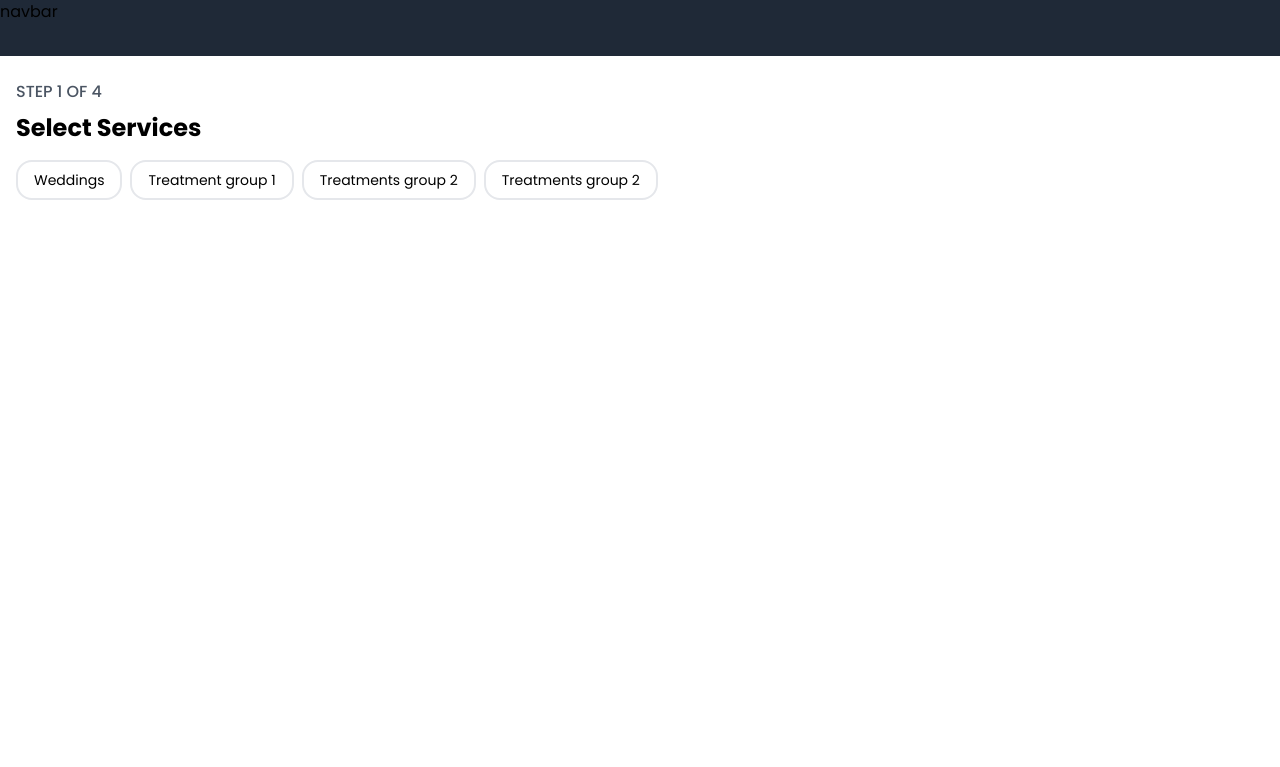
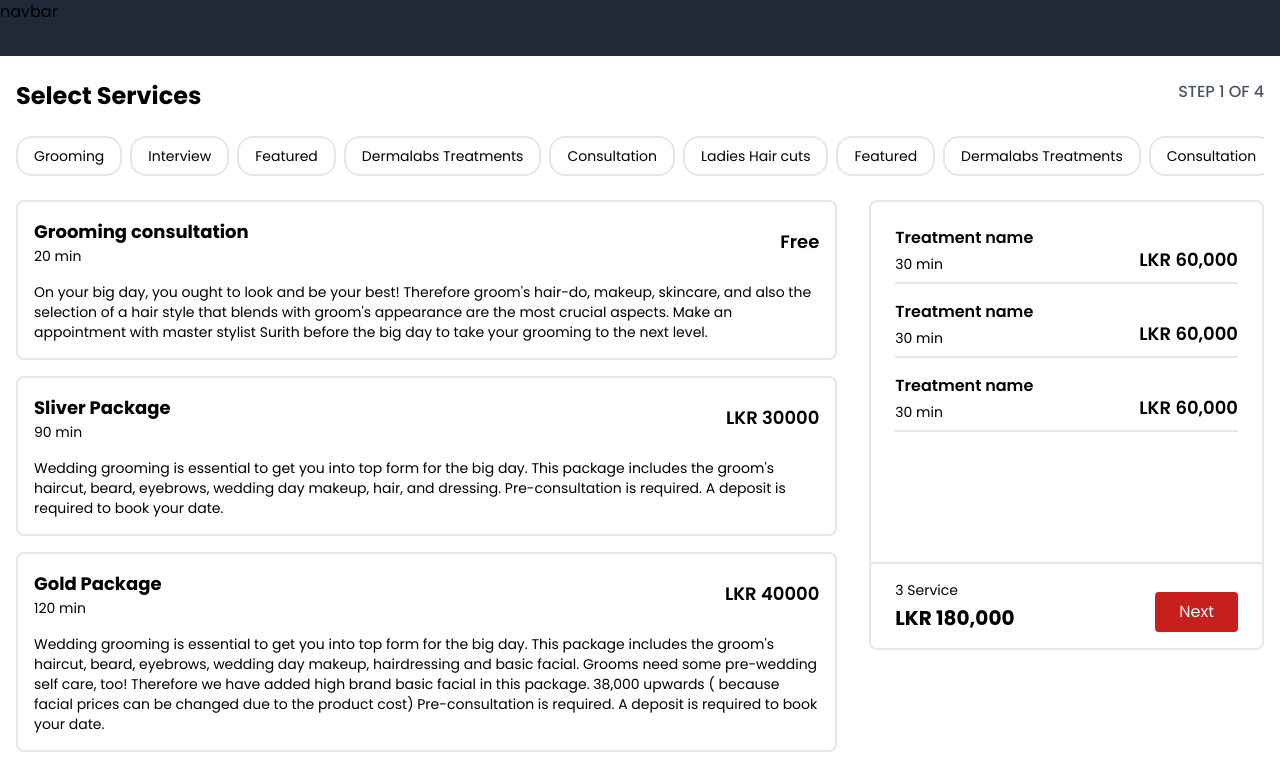
Before and after one commit to Stylioo/stylioo-web, a Next.js app: page /appointment/new in a window 1280 px wide. Shown: the top 767 px of the page. Built offline with nearby package versions, Linux system fonts and the light colour scheme; a web font is replaced by a local one.

Commit message:
select services

```diff
--- a/src/app/appointment/new/SelectService.tsx
+++ b/src/app/appointment/new/SelectService.tsx
@@ -1,31 +1,100 @@
-import Section from "@/components/Section";
+import Container from "@/components/Container"
 import "@/styles/newAppointment.scss"
+
+import { serviceCategories, services } from "@/data/services"
 
 function SelectService() {
     return (
         <>
-            <h2 className="font-bold text-2xl mb-4">Select Services</h2>
-            <div className="flex gap-2 overflow-y-auto hidden-scroll-bar ">
-                <div className="flex min-w-fit cursor-grab">
-                    <input name="type" type="radio" id="wedding" className="hidden t-check-box" />
-                    <label htmlFor="wedding" className="cursor-grab px-4 py-2 border-2 min-w-fit rounded-2xl text-sm t-label">Weddings</label>
+            <div className="sticky top-14 bg-white z-[100]">
+                <Container
+                    style={{
+                        paddingBlock: '1.5rem '
+                    }}
+                >
+                    <div className="flex justify-between mb-6">
+                        <h2 className="font-bold text-2xl">Select Services</h2>
+                        <h3 className="font-medium text-md text-gray-600 mb-2">STEP 1 OF 4</h3>
+                    </div>
+                    <div className="flex gap-2 overflow-y-auto hidden-scroll-bar ">
+                        {
+                            serviceCategories.map((category, index) => (
+                                <div key={index} className="flex min-w-fit cursor-grab">
+                                    <input name="type" type="radio" id={category.id} className="hidden t-check-box" />
+                                    <label htmlFor={category.id} className="cursor-grab px-4 py-2 border-2 min-w-fit rounded-2xl text-sm t-label">{category.name}</label>
+                                </div>
+                            ))
+                        }
+                    </div>
+                </Container>
+            </div>
+            <Container className="grid lg:grid-cols-3 gap-8" >
+                <div className="lg:col-span-2">
+                    {
+                        services.map((service, index) => (
+                            <div key={index} className="p-4 border-2 rounded-lg mb-4">
+                                <div className="flex justify-between items-center mb-4">
+                                    <div className="flex flex-col">
+                                        <p className="font-bold text-lg">{service.name}</p>
+                                        <p className="text-sm">{service.duration} min</p>
+                                    </div>
+                                    <div className="flex gap-2">
+                                        <p className="font-semibold text-lg">{
+                                            service.price === 0 ? "Free" : `LKR ${service.price}`
+                                        }</p>
+                                    </div>
+                                </div>
+                                <div className="flex gap-2">
+                                    <p className="text-sm">{service.description}</p>
+                                </div>
+                            </div>
+                        ))
+                    }
                 </div>
+                <div className="fixed bottom-0 left-0 right-0 box-shadow lg:box-shadow-none lg:relative lg:block">
+                    <div className="py-6 min-h-[90px]  lg:border-2 lg:rounded-lg lg:sticky lg:top-[200px] lg:min-h-[450px] bg-white">
 
-                <div className="flex min-w-fit">
-                    <input name="type" type="radio" id="treatment_1" className="hidden t-check-box" />
-                    <label htmlFor="treatment_1" className="cursor-grab px-4 py-2 border-2 min-w-fit rounded-2xl text-sm t-label">Treatment group 1</label>
+                        <div className="px-6">
+                            <div className=" hidden justify-between items-end mb-4 lg:flex border-b-2 pb-2">
+                                <div className="flex flex-col gap-1">
+                                    <p className="font-semibold text-md">Treatment name</p>
+                                    <p className="text-sm ">30 min</p>
+                                </div>
+                                <p className="font-semibold text-lg">{
+                                    'LKR 60,000'
+                                }</p>
+                            </div>
+                            <div className=" hidden justify-between items-end mb-4 lg:flex border-b-2 pb-2">
+                                <div className="flex flex-col gap-1">
+                                    <p className="font-semibold text-md">Treatment name</p>
+                                    <p className="text-sm ">30 min</p>
+                                </div>
+                                <p className="font-semibold text-lg">{
+                                    'LKR 60,000'
+                                }</p>
+                            </div>
+                            <div className=" hidden justify-between items-end mb-4 lg:flex border-b-2 pb-2">
+                                <div className="flex flex-col gap-1">
+                                    <p className="font-semibold text-md">Treatment name</p>
+                                    <p className="text-sm ">30 min</p>
+                                </div>
+                                <p className="font-semibold text-lg">{
+                                    'LKR 60,000'
+                                }</p>
+                            </div>
+                            <div className="flex justify-between items-end w-full lg:absolute lg:bottom-4 bg-white lg:left-0 lg:right-0 lg:border-t-2 lg:pt-4 px-6">
+                                <div className="flex flex-col gap-1">
+                                    <p className="text-sm ">3 Service</p>
+                                    <p className="font-bold text-xl">LKR 180,000</p>
+                                </div>
+                                <div className="px-6 py-2 bg-red-700 text-white rounded">
+                                    Next
+                                </div>
+                            </div>
+                        </div>
+                    </div>
                 </div>
-
-                <div className="flex min-w-fit">
-                    <input name="type" type="radio" id="treatment_2" className="hidden t-check-box" />
-                    <label htmlFor="treatment_2" className="cursor-grab px-4 py-2 border-2 min-w-fit rounded-2xl text-sm t-label">Treatments group 2</label>
-                </div>
-
-                <div className="flex min-w-fit">
-                    <input name="type" type="radio" id="treatment_3" className="hidden t-check-box" />
-                    <label htmlFor="treatment_3" className="cursor-grab px-4 py-2 border-2 min-w-fit rounded-2xl text-sm t-label">Treatments group 2</label>
-                </div>
-            </div>
+            </Container>
         </>
     )
 }
--- a/src/app/appointment/new/page.tsx
+++ b/src/app/appointment/new/page.tsx
@@ -1,4 +1,3 @@
-import Container from "@/components/Container"
 import SelectBeautician from "./SelectBeautician"
 import SelectService from "./SelectService"
 import SelectTime from "./SelectTime"
@@ -8,10 +7,7 @@ import Verify from "./Verify"
 function NewAppointmentPage() {
     return (
         <>
-            <Container >
-                <h3 className="font-medium text-md text-gray-600 mb-2">STEP 1 OF 4</h3>
-                <SelectService />
-            </Container>
+            <SelectService />
             {/* <SelectBeautician /> */}
             {/* <SelectTime /> */}
             {/* <Verify /> */}
--- a/src/components/Container.tsx
+++ b/src/components/Container.tsx
@@ -3,7 +3,7 @@ import { containerPropType } from "@/types"
 function Container({ children, className, style }: containerPropType) {
     return (
         <main
-            className={`max-w-7xl mx-4 md:mx-10 lg:mx-auto px-4 py-[1.5rem] ${className}`}
+            className={`max-w-7xl mx-4 md:mx-10 lg:mx-auto px-4 py-0 ${className}`}
             style={style}
         >
             {children}
--- /dev/null
+++ b/src/data/services.ts
@@ -0,0 +1,50 @@
+import { time } from "console"
+
+export const serviceCategories = [
+    { id: 'grooming', name: 'Grooming' },
+    { id: 'interview', name: 'Interview' },
+    { id: 'featured', name: 'Featured' },
+    { id: 'dermalabs_treatments', name: 'Dermalabs Treatments' },
+    { id: 'consultation', name: 'Consultation' },
+    { id: 'ladies_hair_cuts', name: 'Ladies Hair cuts' },
+    { id: 'featured', name: 'Featured' },
+    { id: 'dermalabs_treatments', name: 'Dermalabs Treatments' },
+    { id: 'consultation', name: 'Consultation' },
+    { id: 'ladies_hair_cuts', name: 'Ladies Hair cuts' },
+]
+
+export const services = [
+    {
+        id: 'Grooming_consultation',
+        name: 'Grooming consultation',
+        description: "On your big day, you ought to look and be your best! Therefore groom's hair-do, makeup, skincare, and also the selection of a hair style that blends with groom's appearance are the most crucial aspects. Make an appointment with master stylist Surith before the big day to take your grooming to the next level.",
+        price: 0,
+        categoryId: 'grooming',
+        duration: 20,
+    },
+    {
+        id: 'sliver_package',
+        name: 'Sliver Package',
+        description: "Wedding grooming is essential to get you into top form for the big day. This package includes the groom's haircut, beard, eyebrows, wedding day makeup, hair, and dressing. Pre-consultation is required. A deposit is required to book your date.",
+        price: 30000,
+        categoryId: 'grooming',
+        duration: 90,
+    },
+    {
+        id: 'gold_package',
+        name: 'Gold Package',
+        description: "Wedding grooming is essential to get you into top form for the big day. This package includes the groom's haircut, beard, eyebrows, wedding day makeup, hairdressing and basic facial. Grooms need some pre-wedding self care, too! Therefore we have added high brand basic facial in this package. 38,000 upwards ( because facial prices can be changed due to the product cost) Pre-consultation is required. A deposit is required to book your date.",
+        price: 40000,
+        categoryId: 'grooming',
+        duration: 120,
+    },
+    {
+        id: 'platinum_package',
+        name: 'Platinum Package',
+        description: "Wedding grooming is essential to get you into top form for the big day. This package includes the groom's haircut, beard, eyebrows, wedding day makeup, hairdressing and advance facial. Grooms need some pre- wedding self care, too! Therefore we have added high brand advance facial in this package. 45,000 upwards(because facial prices can be changed due to the product cost) Pre - consultation is required.A deposit is required to book your date",
+        price: 50000,
+        categoryId: 'grooming',
+        duration: 150,
+    }
+
+]
--- a/src/styles/newAppointment.scss
+++ b/src/styles/newAppointment.scss
@@ -2,3 +2,12 @@
     background-color: #e02424;
     color: #fff;
 }
+
+.box-shadow {
+    box-shadow: 0 -5px 10px 0 rgba(0, 0, 0, 0.15);
+
+    @media screen and (min-width: 1024px) {
+        box-shadow: none;
+
+    }
+}
```
